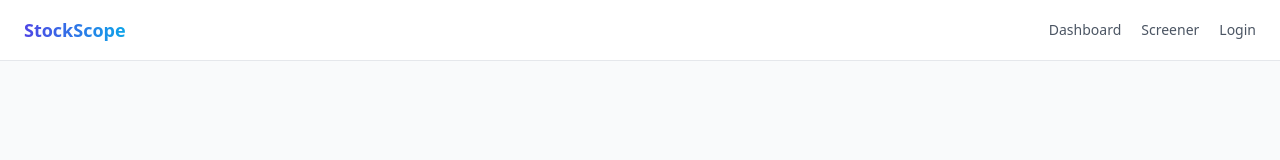
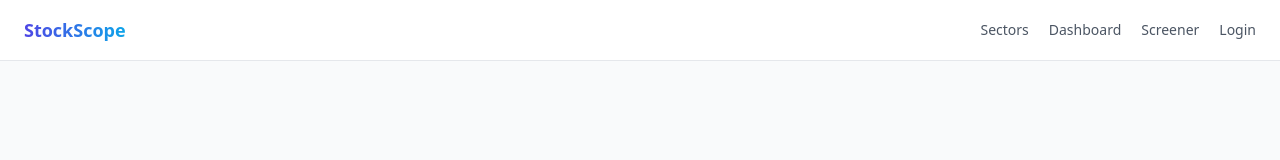
Before and after one commit to 14deepak22-eng/stock-analysis-ap, a Next.js app in the folder stock-analysis-app/: page / in a window 1280 px wide. Shown: the top 160 px of the page. Built offline with nearby package versions, Linux system fonts and the light colour scheme; no server answers.

Commit message:
Update layout.js

```diff
--- a/stock-analysis-app/app/layout.js
+++ b/stock-analysis-app/app/layout.js
@@ -15,6 +15,7 @@ export default function RootLayout({ children }) {
             StockScope
           </a>
           <nav className="flex items-center gap-5 text-sm font-medium text-gray-600">
+            <a href="/sectors" className="hover:text-indigo-600">Sectors</a>
             <a href="/dashboard" className="hover:text-indigo-600">Dashboard</a>
             <a href="/screener" className="hover:text-indigo-600">Screener</a>
             <AuthStatus />
```
